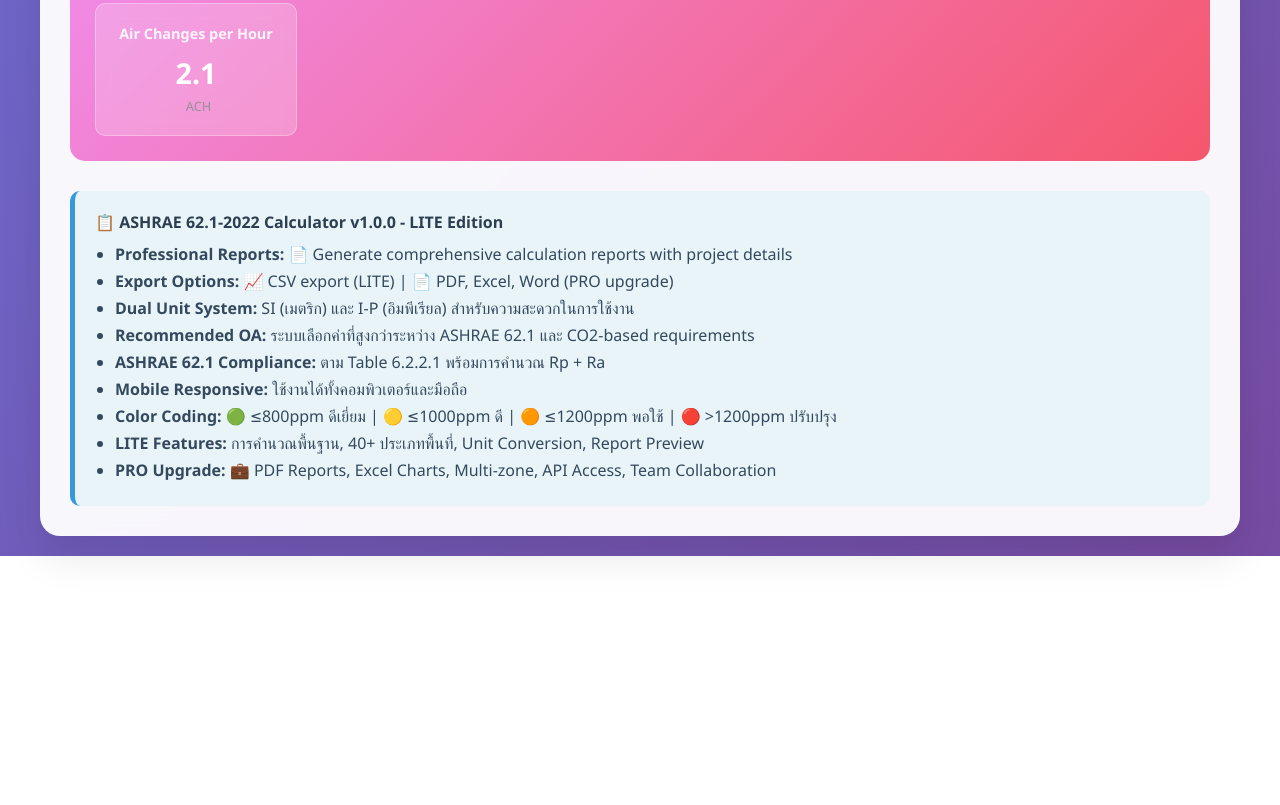
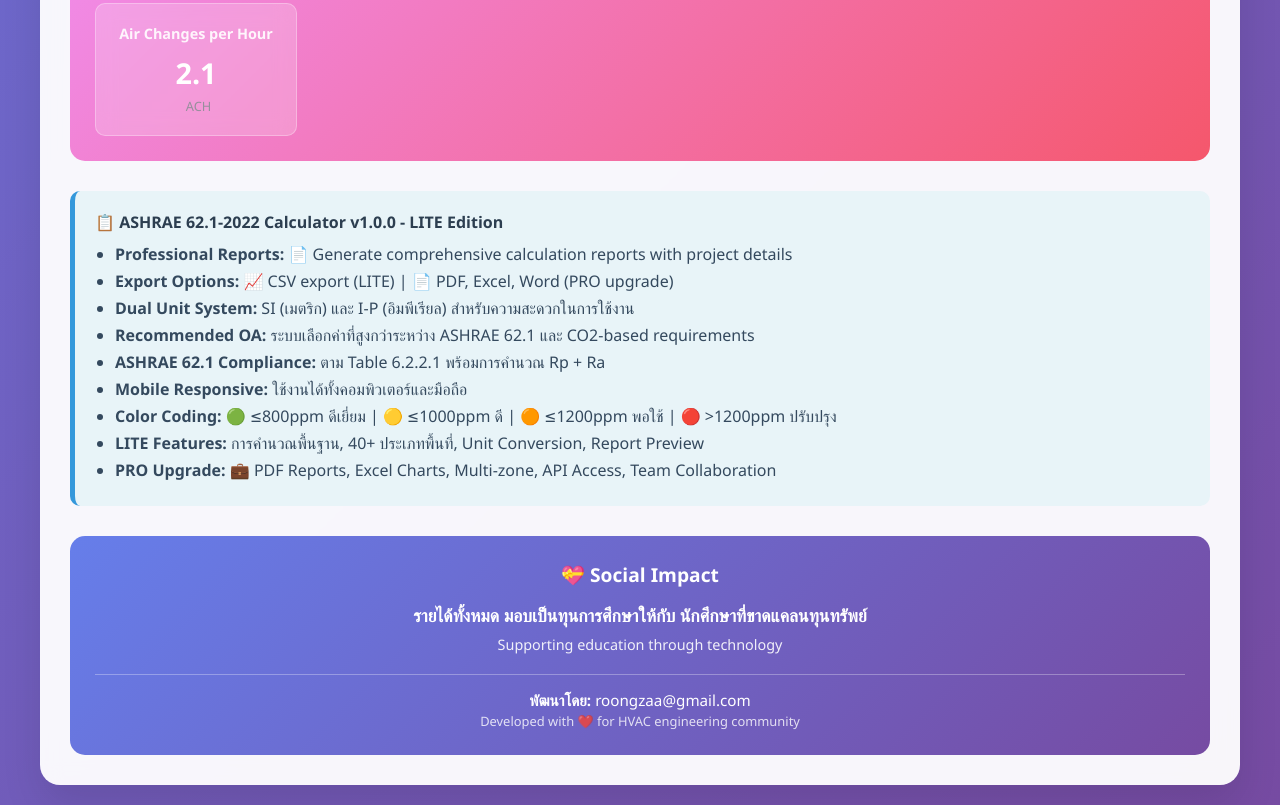
Before and after one commit to Roongzaa007/CO2-Calculators-Lite, a plain HTML site: page index.html in a window 1280 px wide. Shown: the part 1731-2536 px from the top of the page. Before the commit the page ends 2287 px from the top, so only its background shows below. Drawn offline with Linux system fonts and the light colour scheme.

Commit message:
index.html

```diff
--- a/index.html
+++ b/index.html
@@ -816,6 +816,20 @@
                 <li><strong>PRO Upgrade:</strong> 💼 PDF Reports, Excel Charts, Multi-zone, API Access, Team Collaboration</li>
             </ul>
         </div>
+
+        <div style="text-align: center; margin-top: 30px; padding: 25px; background: linear-gradient(135deg, #667eea 0%, #764ba2 100%); border-radius: 15px; color: white;">
+            <h4 style="margin-bottom: 15px; font-size: 1.2em;">💝 Social Impact</h4>
+            <p style="font-size: 1.1em; font-weight: 600; margin-bottom: 8px;">
+                รายได้ทั้งหมด มอบเป็นทุนการศึกษาให้กับ นักศึกษาที่ขาดแคลนทุนทรัพย์
+            </p>
+            <p style="font-size: 0.9em; opacity: 0.9; margin-bottom: 20px;">
+                Supporting education through technology
+            </p>
+            <p style="font-size: 0.95em; border-top: 1px solid rgba(255,255,255,0.3); padding-top: 15px;">
+                <strong>พัฒนาโดย:</strong> roongzaa@gmail.com<br>
+                <span style="font-size: 0.85em; opacity: 0.8;">Developed with ❤️ for HVAC engineering community</span>
+            </p>
+        </div>
     </div>
 
     <script>
```
